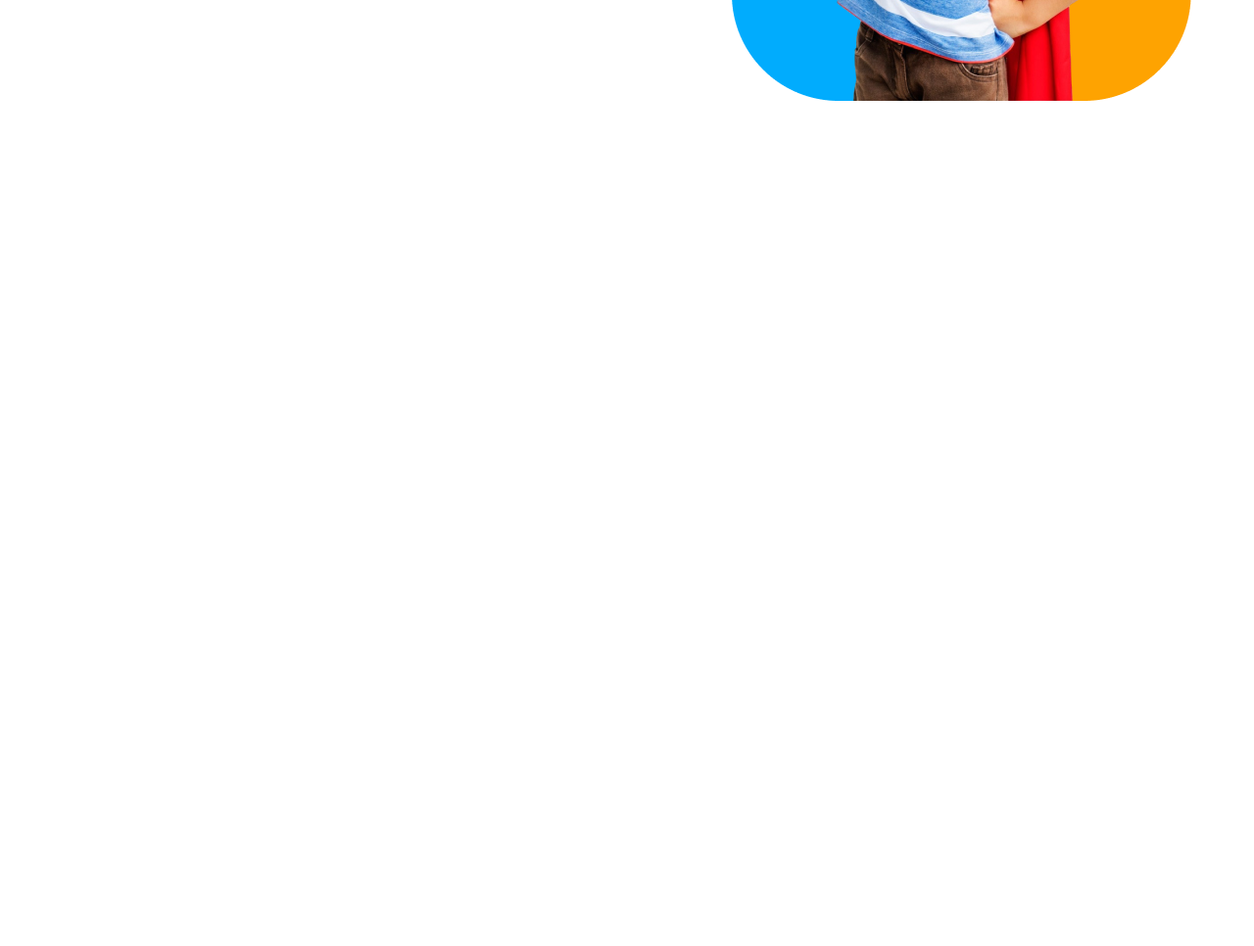
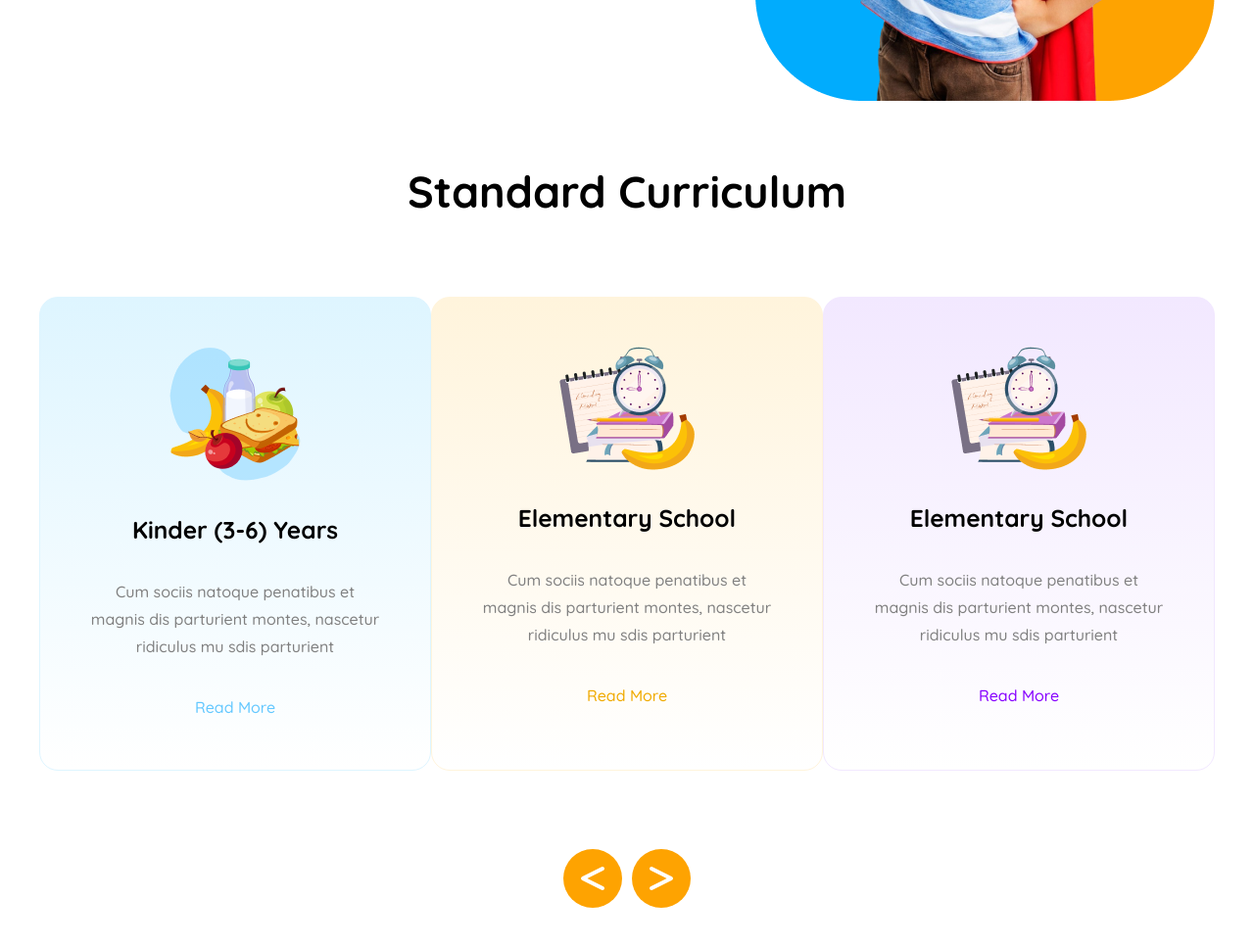
Before and after one commit to Rafi-Shariar/PH-A2-School, a plain HTML site: page index.html in a window 1280 px wide. Shown: the part 554-1520 px from the top of the page at 98% size. Before the commit the page ends 800 px from the top, so only its background shows below. Drawn offline with Linux system fonts and the light colour scheme.

Commit message:
curriculam section complete

```diff
--- a/index.html
+++ b/index.html
@@ -27,10 +27,7 @@
                 <i class="fa-solid fa-bars"></i>
             </div>
         </div>
-    </header>
-    <div class="line"></div>
-
-    <main>
+        <div class="line"></div>
         <div class="banner">
             <div class="banner-content">
                 <h1><span id="org">Empowering</span> <br>students from small age <span id="blue">towards vision</span></h1>
@@ -41,6 +38,54 @@
                 <img src="./assets/hero-kids.png" alt="">
             </div>
         </div>
+    </header>
+
+
+    <main>
+
+        <section class="curriculam">
+            <h1>Standard Curriculum</h1>
+            <div class="curriculam-cards">
+                <div class="card">
+                    <img src="./assets/kinder.png" alt="">
+                    <h3>Kinder (3-6) Years</h3>
+                    <p>Cum sociis natoque penatibus et magnis
+                        dis parturient montes, nascetur ridiculus
+                        mu sdis parturient</p>
+                    <p id="rm1">Read More</p>
+                </div>
+                <div class="card" id="card2">
+                    <img src="./assets/elementary.png" alt="">
+                    <h3>Elementary School</h3>
+                    <p>Cum sociis natoque penatibus et magnis
+                        dis parturient montes, nascetur ridiculus
+                        mu sdis parturient</p>
+                    <p id="rm2">Read More</p>
+                </div>
+                <div class="card" id="card3">
+                    <img src="./assets/elementary.png" alt="">
+                    <h3>Elementary School</h3>
+                    <p>Cum sociis natoque penatibus et magnis
+                        dis parturient montes, nascetur ridiculus
+                        mu sdis parturient</p>
+                    <p id="rm3">Read More</p>
+                </div>
+            </div>
+            <div class="arrows">
+                <div class="arrow"><i class="fa-solid fa-less-than"></i></div>
+                <div class="arrow"><i class="fa-solid fa-greater-than"></i></div>
+            </div>
+        </section>
+
+        <section class="Our-Stories">
+            <div class="story1">
+
+            </div>
+        </section>
+
+
+
+
     </main>
 
 </body>
--- a/responsive.css
+++ b/responsive.css
@@ -1,6 +1,11 @@
 @media screen and (max-width:425px){
 
-    .header h2,nav,.header button{
+    .banner,main,.header{
+        max-width: 90%;
+        margin: 0px auto;
+    }
+
+    .header h2,nav,.header button, .arrows{
         display: none;
     }
     .nav-icon{
@@ -47,6 +52,12 @@
         font-size: 1rem;
     }
 
+    .curriculam-cards{
+
+        flex-direction: column;
+
+    }
+
 
 
 
--- a/style.css
+++ b/style.css
@@ -4,9 +4,14 @@
     margin: 0;
     padding: 0;
 }
+
+main{
+    width: 1200px;
+    margin: 0px auto;
+}
 /* header section*/
-header{
-    width: 90%;
+.header{
+    max-width: 1200px;
     margin: 0px auto;
     margin-top: 20px;
 }
@@ -66,13 +71,12 @@ a{
 
 
 
-main{
-    width: 90%;
-    margin: 0px auto;
-}
+
 
 /* Banner - section */
 .banner{
+    width: 1200px;
+    margin: 0px auto;
     display: flex;
     justify-content: space-between;
     align-items: center;
@@ -109,3 +113,85 @@ main{
     font-weight: 700;
     margin-top: 24px;
 }
+
+
+/* Main section start */
+/* .curriculam{
+    background-image: url(./assets/bg.png);
+    background-size: cover;
+    background-repeat: no-repeat;
+
+} */
+.curriculam-cards{
+    display: flex;
+    justify-content: space-between;
+}
+.curriculam h1{
+    font-size: 2.8rem;
+    font-weight: 700;
+    text-align: center;
+    margin-top: 60px;
+}
+.card{
+    max-width: 367px;
+    padding: 50px;
+    text-align: center;
+    border-radius: 19px;
+    margin-top: 80px;
+    background: linear-gradient(to bottom, rgba(222, 245, 255, 1),rgba(255, 255, 255, 1));
+    border: 1px solid rgba(222, 245, 255, 1);
+}
+.card h3{
+    font-size: 1.53rem;
+    font-weight: 700;
+    margin-top: 30px;
+}
+.card p{
+    font-size: 1rem;
+    font-weight: 500;
+    line-height: 28px;
+    margin-top: 34px;
+    color: rgba(128, 128, 128, 1);
+}
+#rm1{
+    color: rgba(100, 200, 255, 1);
+}
+
+#card2{
+    background: linear-gradient(to bottom, rgba(255, 244, 220, 1),rgba(255, 255, 255, 1));
+    border: 1px solid rgba(255, 244, 220, 1);
+}
+#rm2{
+    color: rgba(240, 170, 0, 1);
+}
+
+#card3{
+    background: linear-gradient(to bottom, rgba(242, 232, 255, 1),rgba(255, 255, 255, 1));
+    border: 1px solid rgba(242, 232, 255, 1);
+}
+#rm3{
+    color: rgba(135, 0, 255, 1);
+
+}
+
+.arrows{
+    display: flex;
+    align-items: center;
+    justify-content: center;
+    gap: 10px;
+
+    margin-top: 80px;
+    margin-bottom: 60px;
+}
+.arrow{
+    height: 60px;
+    border-radius: 30px;
+    background:rgba(254, 163, 1, 1);
+    width: 60px;
+    color: white;
+
+    display: flex;
+    justify-content: center;
+    align-items: center;
+    font-size: 2rem;
+}
```
